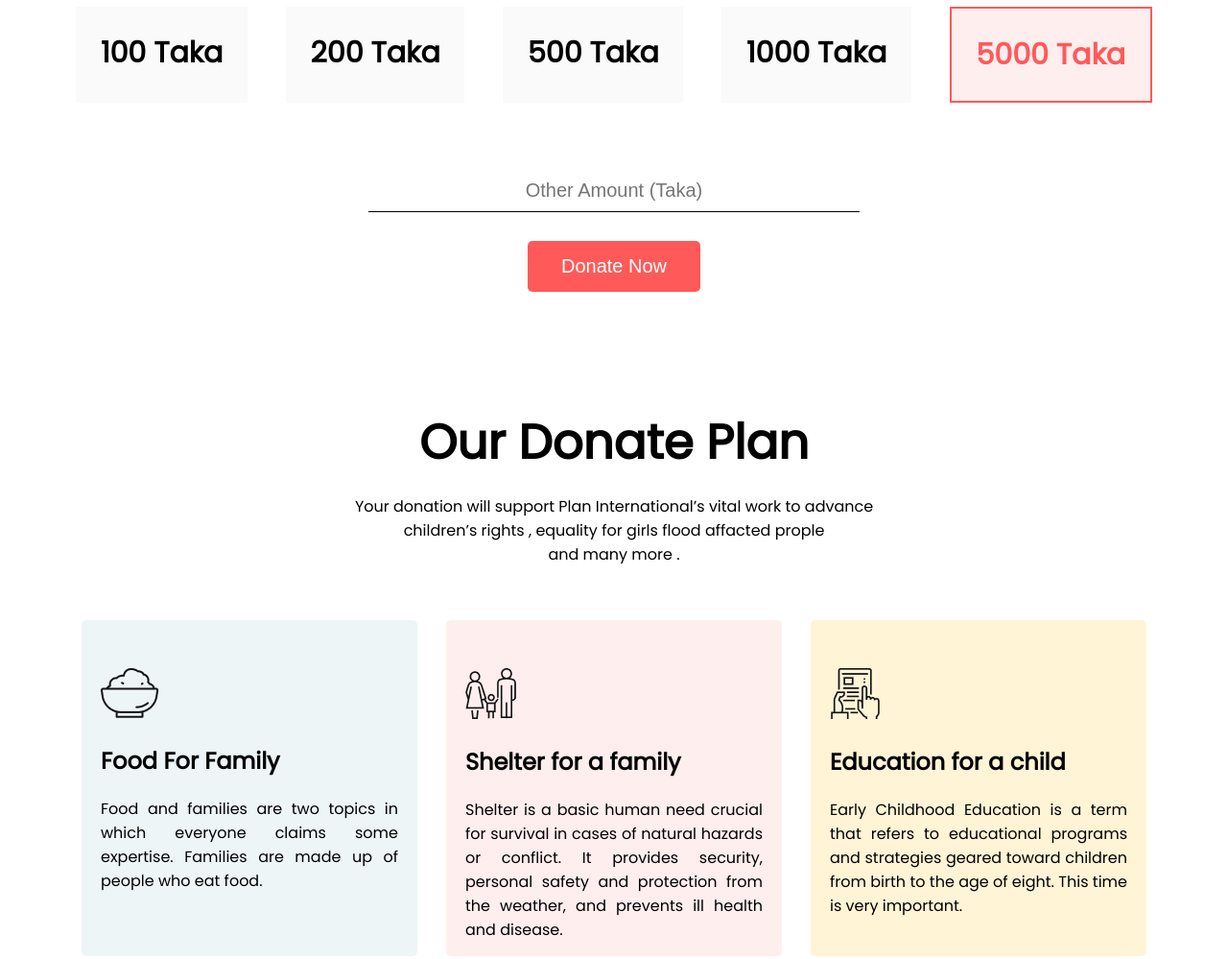
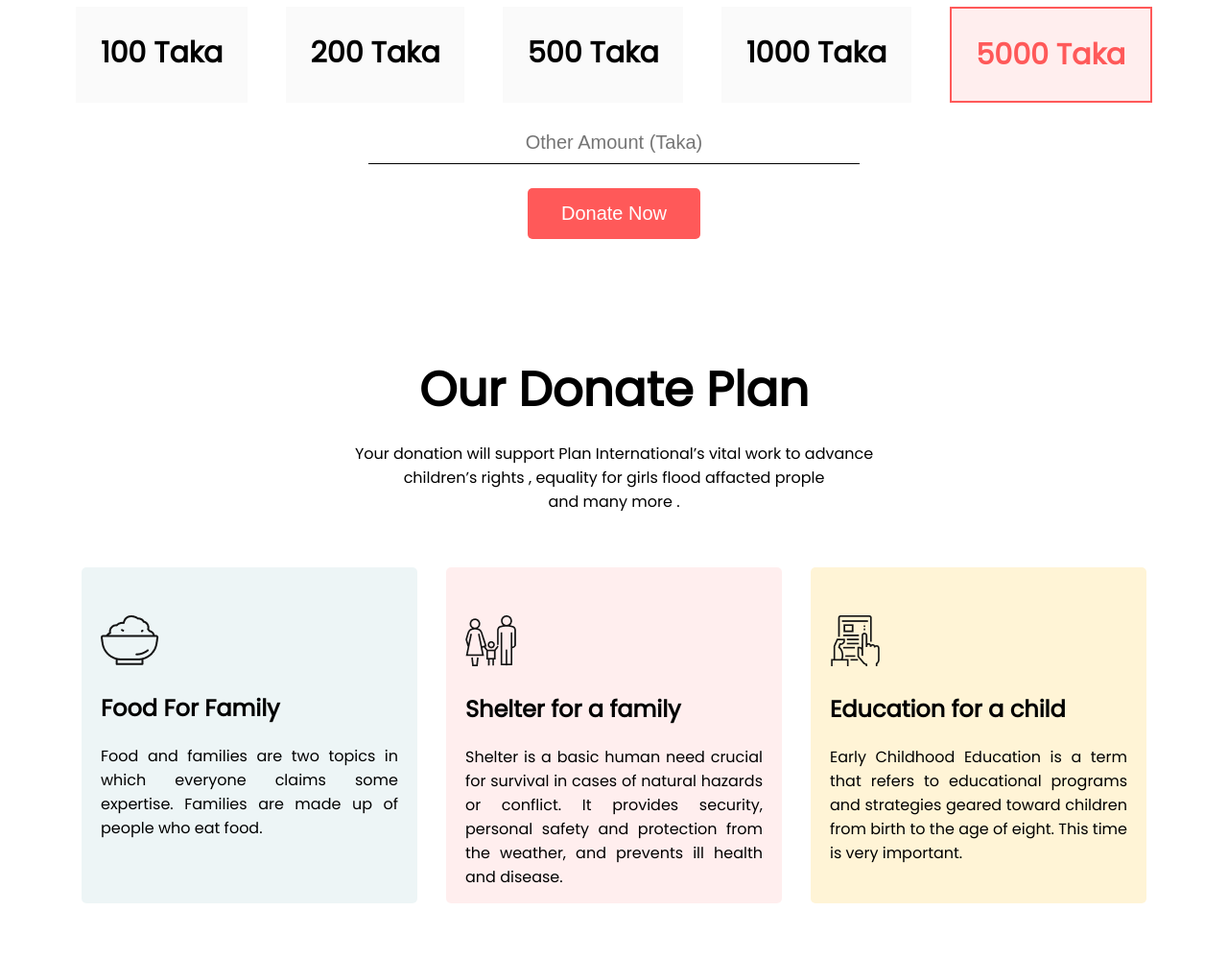
Before and after one commit to AlifSakib/make-donate-now, a plain HTML site: page index.html in a window 1280 px wide. Shown: the part 1040-2039 px from the top of the page at 96% size. Drawn offline with Linux system fonts and the light colour scheme.

Commit message:
Fixed button

```diff
--- a/index.html
+++ b/index.html
@@ -53,10 +53,7 @@
         <div class="manual-amount">
           <form action="">
             <input type="number" placeholder="Other Amount (Taka)" />
-            <br />
-            <div>
-              <button class="button">Donate Now</button>
-            </div>
+            <button class="button">Donate Now</button>
           </form>
         </div>
       </div>
@@ -157,7 +154,7 @@
           </p>
         </div>
         <div class="contact">
-          <input class="email" type="text" value="Email . . ." />
+          <input class="email" type="text" placeholder="Email . . ." />
           <button class="subscribe">Subscribe</button>
         </div>
       </div>
--- a/style.css
+++ b/style.css
@@ -64,15 +64,23 @@ h1 {
   border: 2px solid #ff5959;
 }
 
+.manual-amount form {
+  display: flex;
+  flex-direction: column;
+  justify-content: center;
+  align-items: center;
+  gap: 15px;
+}
+
 .manual-amount input {
   font-size: 20px;
   color: #b3b3b3;
   text-align: center;
-  margin-top: 50px;
+  /* margin-top: 50px; */
   background: none;
   border: none;
   padding: 10px 0;
-  margin-bottom: 20px;
+  /* margin-bottom: 20px; */
   outline: none;
   border-bottom: 1px solid #000;
   min-width: 40%;
```
